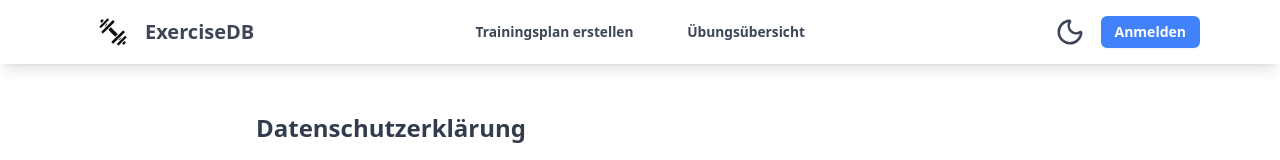
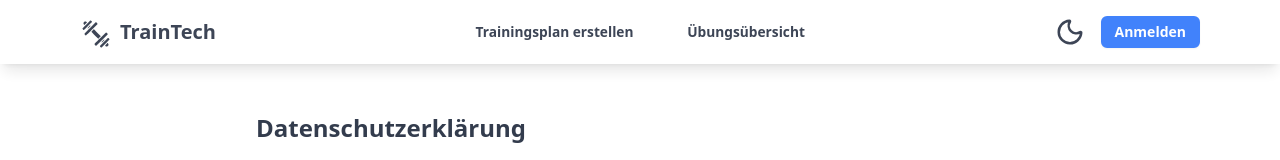
Before and after one commit to Nils-Fischer/exercisedb, a SvelteKit app: page /help/privacy-policy in a window 1280 px wide. Shown: the top 160 px of the page. Built offline with nearby package versions, Linux system fonts and the light colour scheme; no server answers; the database is empty.

Commit message:
Make icon color dynamic

```diff
--- /dev/null
+++ b/src/lib/components/Icons/Logo.svelte
@@ -0,0 +1,9 @@
+<script lang="ts">
+  export let className: string = "";
+</script>
+
+<svg viewBox="0 0 32 32" {...$$restProps} class={className}>
+  <path
+    d="M10.34 2.59c-.1.05-1.89 1.8-3.98 3.88-3.94 3.96-3.94 3.96-3.83 4.36.03.08.25.36.5.61.47.48.7.6 1.02.5.19-.06 7.77-7.62 7.87-7.85.13-.32.03-.56-.44-1.02-.6-.59-.74-.65-1.13-.47zm-5.6.93c-.52.16-1.01.65-1.19 1.17-.13.41-.1 1.01.09 1.36.07.14.27.41.44.6l.3.35 1.27-1.27c.7-.7 1.27-1.3 1.27-1.35 0-.12-.65-.64-.97-.78-.29-.13-.89-.17-1.21-.08zm5.33 6.42c-3.94 3.94-5.6 5.65-5.64 5.78-.03.1-.03.29 0 .4.07.26.86 1.11 1.18 1.26.5.24.18.53 6.19-5.52 3.04-3.05 5.55-5.6 5.6-5.68.04-.07.08-.24.08-.38 0-.22-.05-.29-.6-.85-.59-.6-.6-.6-.91-.6h-.32l-5.58 5.59zm-1.29-1.15c-.67.68-1.23 1.26-1.23 1.3 0 .04.09.15.19.25l.2.19 1.27-1.27 1.28-1.27-.2-.21c-.12-.12-.22-.21-.24-.21-.02 0-.59.56-1.27 1.24zm3.78 3.78c-.67.68-1.23 1.26-1.23 1.29 0 .08 6.73 6.82 6.82 6.82.08 0 2.53-2.45 2.53-2.53 0-.08-6.73-6.82-6.82-6.82-.04 0-.62.56-1.3 1.24zm13.2 2.09c-.1.06-2.66 2.59-5.68 5.62-4.79 4.8-5.49 5.53-5.53 5.73-.06.33.05.51.69 1.13.48.47.57.53.78.53.13 0 .31-.04.41-.09.1-.05 2.66-2.58 5.7-5.62l5.52-5.52v-.34c0-.33-.01-.34-.49-.85-.69-.72-.98-.84-1.4-.59zm2.15 5.46c-.19.08-7.65 7.51-7.79 7.76-.21.4-.07.7.58 1.27.42.36.58.42.88.33.15-.05 1.32-1.18 4.03-3.89 3.32-3.32 3.83-3.86 3.86-4.06.06-.31-.05-.51-.56-1.01-.44-.43-.69-.52-1.01-.39zm-5.14 2.67l-1.26 1.27.22.22.23.22 1.26-1.26 1.26-1.26-.22-.22-.22-.22-1.27 1.27zm3.55 3.55c-.67.68-1.23 1.26-1.23 1.31 0 .12.58.6.93.76.84.4 1.88.02 2.32-.83.24-.45.24-1.15.03-1.58-.13-.26-.69-.9-.78-.9-.02 0-.59.56-1.27 1.24z"
+  />
+</svg>
--- a/src/routes/+layout.svelte
+++ b/src/routes/+layout.svelte
@@ -1,7 +1,6 @@
 <script lang="ts">
   import "../app.css";
   import type { AuthModal } from "$lib/types";
-  import logo from "$lib/assets/logo.svg";
   import { page } from "$app/stores";
   import { invalidate } from "$app/navigation";
   import { onMount } from "svelte";
@@ -9,6 +8,7 @@
   import { Moon, Sun } from "lucide-svelte";
   import { applyAction, enhance } from "$app/forms";
   import type { SubmitFunction } from "@sveltejs/kit";
+  import Logo from "$lib/components/Icons/Logo.svelte";
 
   export let data;
   $: ({ session, supabase, profile } = data);
@@ -48,12 +48,10 @@
 
 <div class="flex min-h-screen flex-col">
   <div class="navbar sticky top-0 z-50 mb-8 bg-base-100 px-20 opacity-95 shadow-lg">
-    <div class="navbar-start">
-      <a href="/" class="btn btn-ghost flex items-center text-xl font-black hover:bg-inherit">
-        <img src={logo} alt="Logo" class="mr-2 h-8" width="32" />
-        ExerciseDB
-      </a>
-    </div>
+    <a href="/" class="navbar-start flex items-center">
+      <Logo className="mr-2 fill-base-content pt-1" width="32" />
+      <p class="text-xl font-black">TrainTech</p>
+    </a>
     <div class="navbar-center hidden space-x-4 lg:flex">
       <a class="btn btn-ghost rounded-md hover:bg-inherit {isActive('/workout-planner')}" href="/workout-planner">
         Trainingsplan erstellen
@@ -99,7 +97,7 @@
 
   <footer class="footer items-center bg-neutral p-4 text-neutral-content">
     <aside class="grid-flow-col items-center">
-      <img src={logo} alt="Logo" class="mr-2" width="36" height="36" />
+      <Logo className="fill-base-content pt-1" width="32" />
       <p>Copyright © {new Date().getFullYear()} - All rights reserved</p>
     </aside>
     <nav class="grid-flow-col gap-4 md:place-self-center md:justify-self-end">
```
Also changed, not shown: src/lib/assets/logo.svg (deleted).
